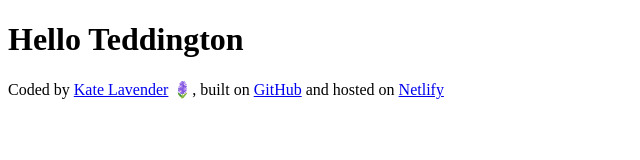
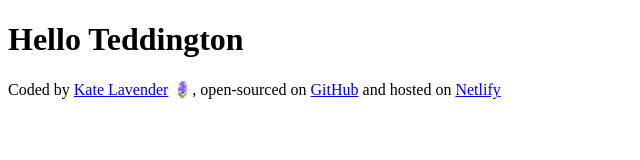
Before and after one commit to Kate-Lav/Moody-weather-app, a plain HTML site: page index.html in a window 1280 px wide. Shown: the whole page, without its empty margins (0-640 px from the left). Drawn offline with Linux system fonts and the light colour scheme.

Commit message:
Amended text in footer to be more accurate

```diff
--- a/index.html
+++ b/index.html
@@ -10,7 +10,7 @@
     <footer>
       Coded by
       <a href="https://github.com/Kate-Lav" target="blank">Kate Lavender</a> 🪻,
-      built on
+      open-sourced on
       <a href="https://github.com/Kate-Lav/Moody-weather-app" target="blank"
         >GitHub</a
       >
```
